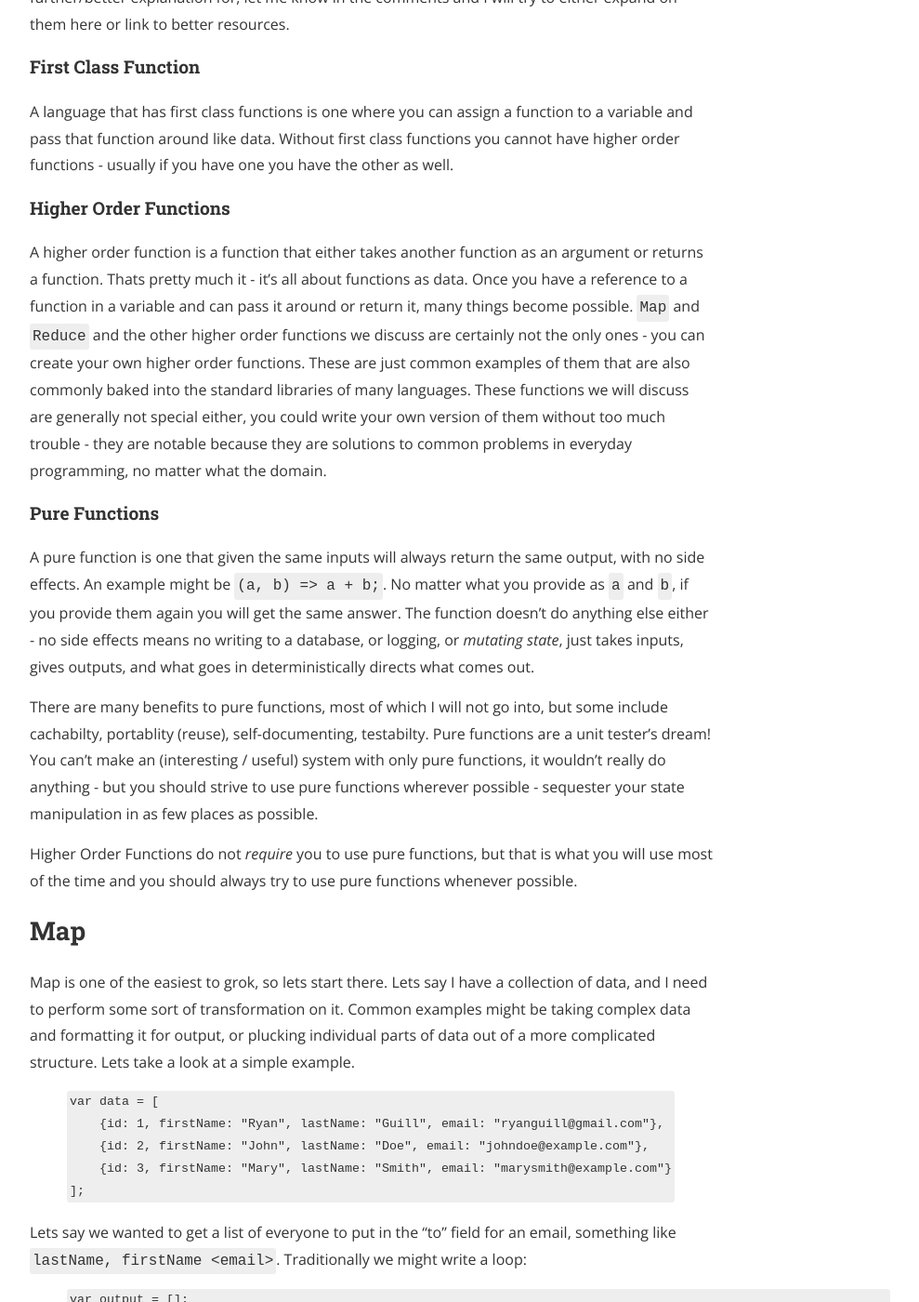
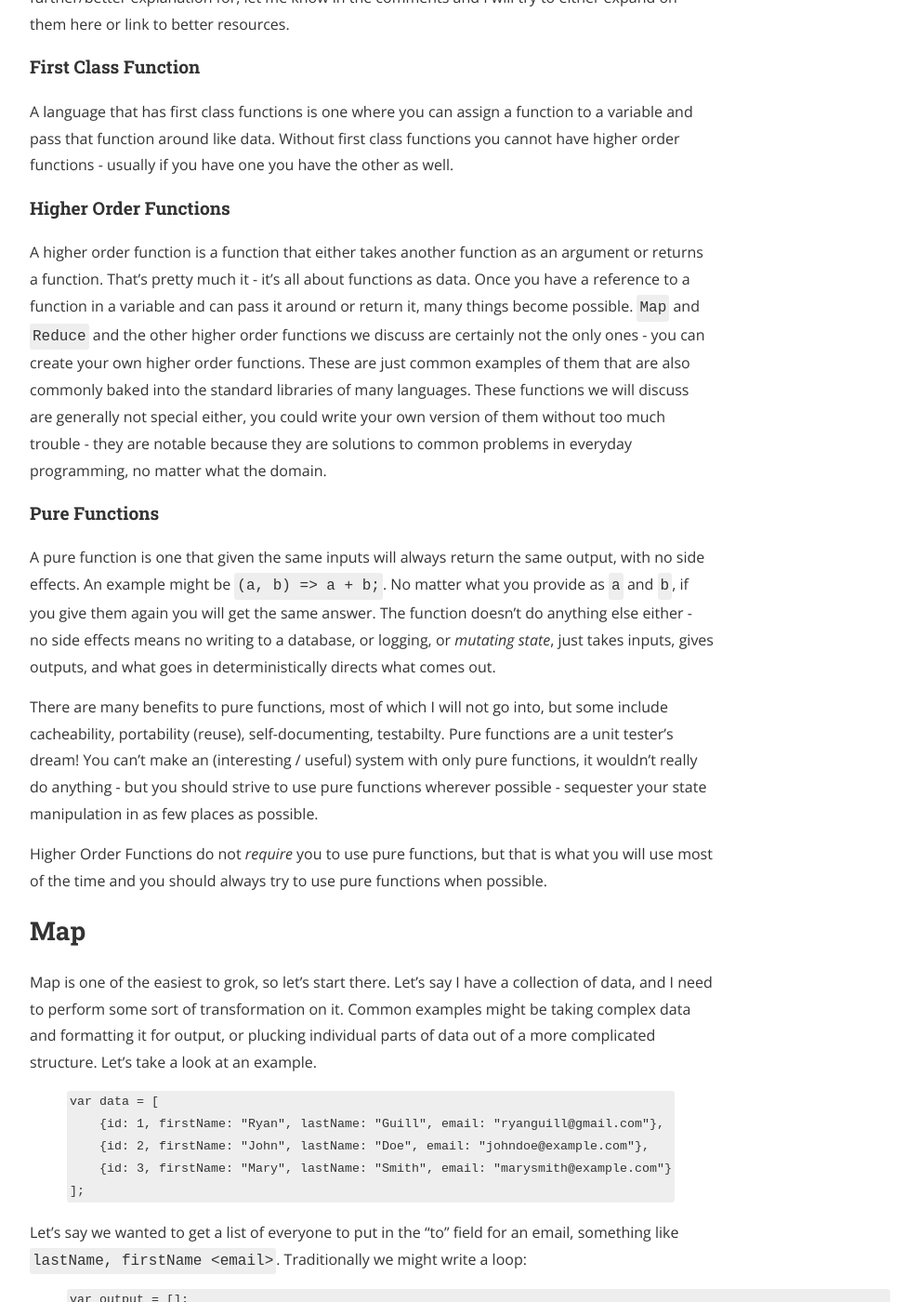
Before and after one commit to ryanguill/ryanguill.github.io, a Jekyll site: the page built from _posts/2016-05-18-higher-order-functions.markdown, in a window 1280 px wide and 1400 px high, scrolled down 669 px. Shown: the whole window at 93% size, without its empty margins (240-1229 px from the left). Built offline with Jekyll 4.4.1, drawn with Linux system fonts in a browser that asks for light colours; nearby versions of some CDN libraries; comment, search, counter and statistics services are not loaded; a style sheet for code colours, icons or effects is not loaded; some of the changed text lies outside the part shown.

Commit message:
even more proofreading, simplification, adding note about collect, removing condecending terms

```diff
--- a/_posts/2016-05-18-higher-order-functions.markdown
+++ b/_posts/2016-05-18-higher-order-functions.markdown
@@ -7,13 +7,13 @@
 tags:	functional higher-order-functions map-reduce
 ---
 
-There are few things I have learned in my programming career that have paid off like higher order functions.  `Map`, `Reduce` and `Filter` with their cousins, along with the concept of passing functions as data in general make code easier to reason about, easier to write, easier to test.  I find myself evangelizing these concepts often, so I thought I would try to do my best to give an introduction to them, along with some real world examples of how they can improve your everyday programming life.  These examples are in javascript, but the concepts are universal.
+There are few things I have learned in my programming career that have paid off like higher order functions.  `Map`, `Reduce` and `Filter` with their cousins, along with the concept of passing functions as data in general make code easier to reason about, easier to write, easier to test.  I find myself evangelizing these concepts often, so I thought I would try to do my best to give an introduction of them, along with some real world examples of how they can improve your everyday programming life.  These examples are in JavaScript, but the concepts are universal.
 
 <!-- break -->
 
 ## Terminology
 
-Lets go over just a bit of terminology before we begin to make sure everyone is on the same page. If you read this article and there are any other terms you dont understand, or need a further/better explanation for, let me know in the comments and I will try to either expand on them here or link to better resources.
+Let's go over just a bit of terminology before we begin to make sure everyone is on the same page. If you read this article and there are any other terms you don't understand, or need a further/better explanation for, let me know in the comments and I will try to either expand on them here or link to better resources.
 
 #### First Class Function
 
@@ -21,19 +21,19 @@
 
 #### Higher Order Functions
 
-A higher order function is a function that either takes another function as an argument or returns a function.  Thats pretty much it - it's all about functions as data.  Once you have a reference to a function in a variable and can pass it around or return it, many things become possible.  `Map` and `Reduce` and the other higher order functions we discuss are certainly not the only ones - you can create your own higher order functions.  These are just common examples of them that are also commonly baked into the standard libraries of many languages.  These functions we will discuss are generally not special either, you could write your own version of them without too much trouble - they are notable because they are solutions to common problems in everyday programming, no matter what the domain.
+A higher order function is a function that either takes another function as an argument or returns a function.  That's pretty much it - it's all about functions as data.  Once you have a reference to a function in a variable and can pass it around or return it, many things become possible.  `Map` and `Reduce` and the other higher order functions we discuss are certainly not the only ones - you can create your own higher order functions.  These are just common examples of them that are also commonly baked into the standard libraries of many languages.  These functions we will discuss are generally not special either, you could write your own version of them without too much trouble - they are notable because they are solutions to common problems in everyday programming, no matter what the domain.
 
 #### Pure Functions
 
-A pure function is one that given the same inputs will always return the same output, with no side effects.  An example might be `(a, b) => a + b;`. No matter what you provide as `a` and `b`, if you provide them again you will get the same answer.  The function doesn't do anything else either - no side effects means no writing to a database, or logging, or _mutating state_, just takes inputs, gives outputs, and what goes in deterministically directs what comes out.
+A pure function is one that given the same inputs will always return the same output, with no side effects.  An example might be `(a, b) => a + b;`. No matter what you provide as `a` and `b`, if you give them again you will get the same answer.  The function doesn't do anything else either - no side effects means no writing to a database, or logging, or _mutating state_, just takes inputs, gives outputs, and what goes in deterministically directs what comes out.
 
-There are many benefits to pure functions, most of which I will not go into, but some include cachabilty, portablity (reuse), self-documenting, testabilty.  Pure functions are a unit tester's dream! You can't make an (interesting / useful) system with only pure functions, it wouldn't really do anything - but you should strive to use pure functions wherever possible - sequester your state manipulation in as few places as possible.
+There are many benefits to pure functions, most of which I will not go into, but some include cacheability, portability (reuse), self-documenting, testabilty.  Pure functions are a unit tester's dream! You can't make an (interesting / useful) system with only pure functions, it wouldn't really do anything - but you should strive to use pure functions wherever possible - sequester your state manipulation in as few places as possible.
 
-Higher Order Functions do not _require_ you to use pure functions, but that is what you will use most of the time and you should always try to use pure functions whenever possible.
+Higher Order Functions do not _require_ you to use pure functions, but that is what you will use most of the time and you should always try to use pure functions when possible.
 
 ## Map
 
-Map is one of the easiest to grok, so lets start there.  Lets say I have a collection of data, and I need to perform some sort of transformation on it. Common examples might be taking complex data and formatting it for output, or plucking individual parts of data out of a more complicated structure.  Lets take a look at a simple example.
+Map is one of the easiest to grok, so let's start there.  Let's say I have a collection of data, and I need to perform some sort of transformation on it. Common examples might be taking complex data and formatting it for output, or plucking individual parts of data out of a more complicated structure.  Let's take a look at an example.
 
 {% highlight js %}
 var data = [
@@ -43,7 +43,7 @@
 ];
 {% endhighlight %}
 
-Lets say we wanted to get a list of everyone to put in the "to" field for an email, something like `lastName, firstName <email>`.  Traditionally we might write a loop:
+Let's say we wanted to get a list of everyone to put in the "to" field for an email, something like `lastName, firstName <email>`.  Traditionally we might write a loop:
 
 {% highlight js %}
 var output = [];
@@ -53,7 +53,7 @@
 //["Ryan Guill <ryanguill@gmail.com>", "John Doe <johndoe@example.com>", "Mary Smith <marysmith@example.com>"]
 {% endhighlight %}
 
-Pretty standard stuff, but lets take a look at how we might write the same thing with `map`:
+Pretty standard stuff, but let's take a look at how we might write the same thing with `map`:
 
 {% highlight js %}
 data.map(function(item) {
@@ -62,9 +62,9 @@
 //["Ryan Guill <ryanguill@gmail.com>", "John Doe <johndoe@example.com>", "Mary Smith <marysmith@example.com>"]
 {% endhighlight %}
 
-The first thing to notice is that we dont have the loop machinery, no chance to get any of those details wrong, no need to keep track of another variable for the index. The code is much closer to _just the code that matters_.
+The first thing to notice is that we don't have the loop machinery, no chance to get any of those details wrong, no need to keep track of another variable for the index. The code is much closer to _just the code that matters_.
 
-But lets change it a bit to illustrate another point.
+But let's change it a bit to illustrate another point.
 
 {% highlight js %}
 var toFieldFormat = function(item) {
@@ -76,7 +76,7 @@
 
 This makes it clearer that `Map` takes a function, one that has the following argument signature: `function (element [, index] [, collection])`.  We won't go into detail with the other parameters, you generally don't have to use them.  Index can be useful in some cases, but generally speaking if you are using the collection argument in a `map` call, you're probably doing it wrong.
 
-Back to the example, `toFieldFormat` is just a function (a pure one) that takes an input of an object and returns a string as output.  Thats it.  We could call it directly:
+Back to the example, `toFieldFormat` is just a function (a pure one) that takes an input of an object and returns a string as output.  That's it.  We could call it directly:
 
 {% highlight js %}
 toFieldFormat({firstName: "Hindley", lastName: "Milner", email: "hindley@example.com"});
@@ -92,11 +92,11 @@
 }
 {% endhighlight %}
 
-But now you can see that we have abstracted out the actual logic that matters and all thats left is the plumbing.  I don't know about you but im tired of writing loops for most things.  The loop _is not what is interesting_ about this code.  When I come back to it in 6 months, I don't want to read the loop to understand what is happening - I want to get to the meat of what the author is trying to achieve.
+But now you can see that we have abstracted out the real logic that matters and all that's left is the plumbing.  I don't know about you but im tired of writing loops for most things.  The loop _is not what is interesting_ about this code.  When I come back to it in 6 months, I don't want to read the loop to understand what is happening - I want to get to the meat of what the author is trying to achieve.
 
 Also, `toFieldFormat` is easily testable! It is a pure function, and abstracted out we can easily pass in a variety of inputs and deterministically check their outputs.
 
-Lets look at another example - lets say we have our array of data, but we want to get just an array of id's.  Thats easy with map:
+Let's look at another example - let's say we have our array of data, but we want to get just an array of id's.  That's easy with map:
 
 {% highlight js %}
 var pluckId = function(item) {
@@ -105,17 +105,19 @@
 data.map(pluckId); //[1,2,3]
 {% endhighlight %}
 
-So lets talk a little bit more about the intrinsic properties of a mapping operation.
+So let's talk a bit more about the intrinsic properties of a mapping operation.
 
 * Map _translates_ data from one type to another.   Doesn't necessarily mean that the data type changes - but you are changing from one form to another.
 * Map will always return a collection the same size and order as its input. If you map an array of 3 things, you will get an array of 3 elements back, and the first item in the input will always correspond with the first item of the output.
-* The results of map is always a new collection - the input collection is _not_ modified.
+* The result of map is always a new collection - the input collection is _not_ modified.
 * Map operations are inherently chainable.  `data.map(...).map(...).map(...)` is a common pattern.
-* Mathematically, if using pure functions, `data.map(a).map(b)` is the same as `data.map(a ⋅ b);`. _Don't worry about this right now,_  (and this is not valid js syntax, its mathematical) but what it means is that certain libraries can speed up your code by performing optimizations, knowing that they can transform your functions.
+* Mathematically, if using pure functions, `data.map(a).map(b)` is the same as `data.map(a ⋅ b);`. _Don't worry about this right now,_  (and this is not valid JavaScript syntax, it's mathematical) but what it means is that certain libraries can speed up your code by performing optimizations, knowing that they can transform your functions.
+
+Note: some languages use `collect` or `transform` instead of `map`.
 
 ## Filter
 
-After `map`, `filter` is probably one of the most commonly used higher order functions.  Its really simple, you give it some data and a function to use as a "test" for your data - if the element passes it is included in the resulting collection, if not it is excluded.  Lets look at an example:
+After `map`, `filter` is probably one of the most commonly used higher order functions.  You give it some data and a function to use as a "test" for your data - if the element passes it is included in the resulting collection, if not it is excluded.  Let's look at an example:
 
 {% highlight js %}
 var data = [
@@ -132,7 +134,7 @@
 //[{userID: 1, name: "Ryan", groups: ["dev", "ops", "qa"]}, {userID: 4, name: "Paul", groups: ["dev", "qa"]}]
 {% endhighlight %}
 
-`isDev` is our "test" - it returns true or false, does the user's group contain "dev".  Thats all there is to it - your test function needs to always return a boolean (undefined and null in js are considered false, but don't do that).  Your filter function could be much more complicated if you wanted though - as long as it returns a boolean.
+`isDev` is our "test" - it returns true or false, does the user's group contain "dev".  That's all there is to it - your test function needs to always return a boolean (undefined and null in js are considered false, but don't do that).  Your filter function could be much more complicated if you wanted though - as long as it returns a boolean.
 
 {% highlight js %}
 var meetsArbitraryRestriction = function(user) {
@@ -147,12 +149,12 @@
 
 * Filter will always return the same type of collection as the input, with fewer than or equal to the number of elements in the input.
 * Filter is used to _remove_ items from a collection that fail the testing function.
-* The results of filter is always a new collection - the input collection is _not_ modified.
+* The result of filter is always a new collection - the input collection is _not_ modified.
 * Filter operations are also inherently chainable - you can do `data.filter(...).filter(...)` as much as you want, or, more commonly, `data.filter(...).map(...)`
 
 ## Some and Every
 
-A few langagues use `any` instead of `some`, but `some` and `every` are aggregate functions, in that they take a collection, but they return a true or false.  We aren't going to spend much time on these, but lets take a look:
+A few languages use `any` instead of `some`, but `some` and `every` are aggregate functions, in that they take a collection, but they return a true or false.  We aren't going to spend much time on these, but let's take a look:
 
 {% highlight js %}
 var data = [
@@ -184,11 +186,11 @@
 
 ## Reduce
 
-So now we get to the big one, `reduce`.  For some reason `reduce` seems more opaque to the average developer than the others, and I think that stems from the fact that it is a bit of a swiss army knife of higher order functions. So lets start high level - what is a reduction? All it really means is that it will iterate over the collection, building up a result that will be returned at the end.  That's it in a nutshell.  But as we will see, that generic definition lends itself to many different uses.
+So now we get to the big one, `reduce`.  For some reason `reduce` seems more opaque to the average developer than the others, and I think that stems from the fact that it is a bit of a swiss army knife of higher order functions. So let's start high level - what is a reduction? All it really means is that it will iterate over the collection, building up a result that will be returned at the end.  That's it in a nutshell.  But as we will see, that generic definition lends itself to many uses.
 
 If you have ever used an aggregate function in SQL, you used a reduction.  If you have ever used `join()` you've used a reduction.
 
-Lets take a look at what is probably the standard example to get our feet wet:
+Let's take a look at what is probably the standard example to get our feet wet:
 
 {% highlight js %}
 var data = [1,2,3,4,5];
@@ -217,7 +219,7 @@
 
 Our `sum` function is perfectly generic, testible, reusable - pure.
 
-Remember I said that `join` is a type of reduction? lets take a look at what a generic `join` might look like using `reduce`:
+Remember I said that `join` is a type of reduction? Let's take a look at what a generic `join` might look like using `reduce`:
 
 {% highlight js %}
 var data = [1,2,3,4,5];
@@ -231,7 +233,7 @@
 
 In this case, we don't pass a starting value, and have our join handle it appropriately.  Now, the native `string.prototype.join` is much better at its job than this, but hopefully this was useful as an illustration.
 
-Lets look at another example, this time lets see if we can find the minimum number out of a set.
+Let's look at another example, this time let's see if we can find the smallest number out of a set.
 
 {% highlight js %}
 var data = [100,250,50,300,450];
@@ -242,9 +244,9 @@
 //50
 {% endhighlight %}
 
-So all of our examples so far have been using reduce as an aggregation, getting down to a simpler value from an input collection - but `reduce` can return any kind of value - including a collection.  In fact, it could even return a larger collection than the input.
+So all of our examples so far have used reduce as an aggregation, getting down to a simpler value from an input collection - but `reduce` can return any kind of value - including a collection.  In fact, it could even return a larger collection than the input.
 
-Lets say that we want to take our users array from previous examples, and create an element for each user / group combination.
+Let's say that we want to take our users array from earlier examples, and create an element for each user / group combination.
 
 {% highlight js %}
 var data = [
@@ -268,9 +270,9 @@
 */
 {% endhighlight %}
 
-Hopefully this is still clear - as you can see we use map to take our array of groups and return a new array of the same size, but transforming them into objects with the name of the user and the group.  Then we just merge our mapped groups onto the array we are building user by user until we end up with the complete result.
+Hopefully this is still clear - as you can see we use map to take our array of groups and return a new array of the same size, but transforming them into objects with the name of the user and the group.  Then we just merge our mapped groups into the array we are building user by user until we end up with the complete result.
 
-So to further bolster the swiss-army-knife analogy, let me show you how all of the other higher order functions we have talked about are actually just specialized reductions. `Map`, `Filter`, `Some`, `Every` - all of those can be achieved with `reduce`.
+So to further bolster the swiss-army-knife analogy, let me show you how all the other higher order functions we have talked about are actually just specialized reductions. `Map`, `Filter`, `Some`, `Every` - all of these can be achieved with `reduce`.
 
 Here is our first `Map` example implemented using `Reduce`:
 
```
Also changed, not shown: other parts of _posts/2016-05-18-higher-order-functions.markdown (+6 -6 lines).
